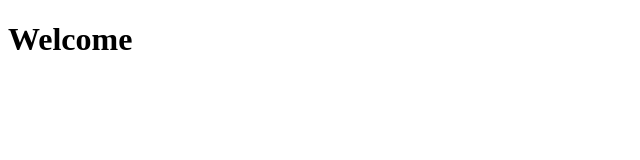
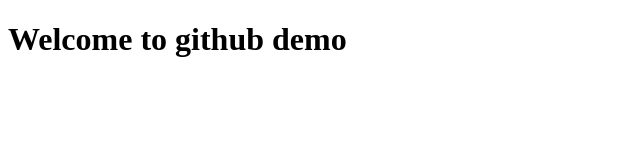
Before and after one commit to lokshma/demo1, a plain HTML site: page index.html in a window 1280 px wide. Shown: the whole page, without its empty margins (0-640 px from the left). Drawn offline with Linux system fonts and the light colour scheme.

Commit message:
Update h1 text

```diff
--- a/index.html
+++ b/index.html
@@ -7,6 +7,6 @@
     <title>git demo</title>
 </head>
 <body>
-    <h1>Welcome</h1>
+    <h1>Welcome to github demo</h1>
 </body>
 </html>
```
